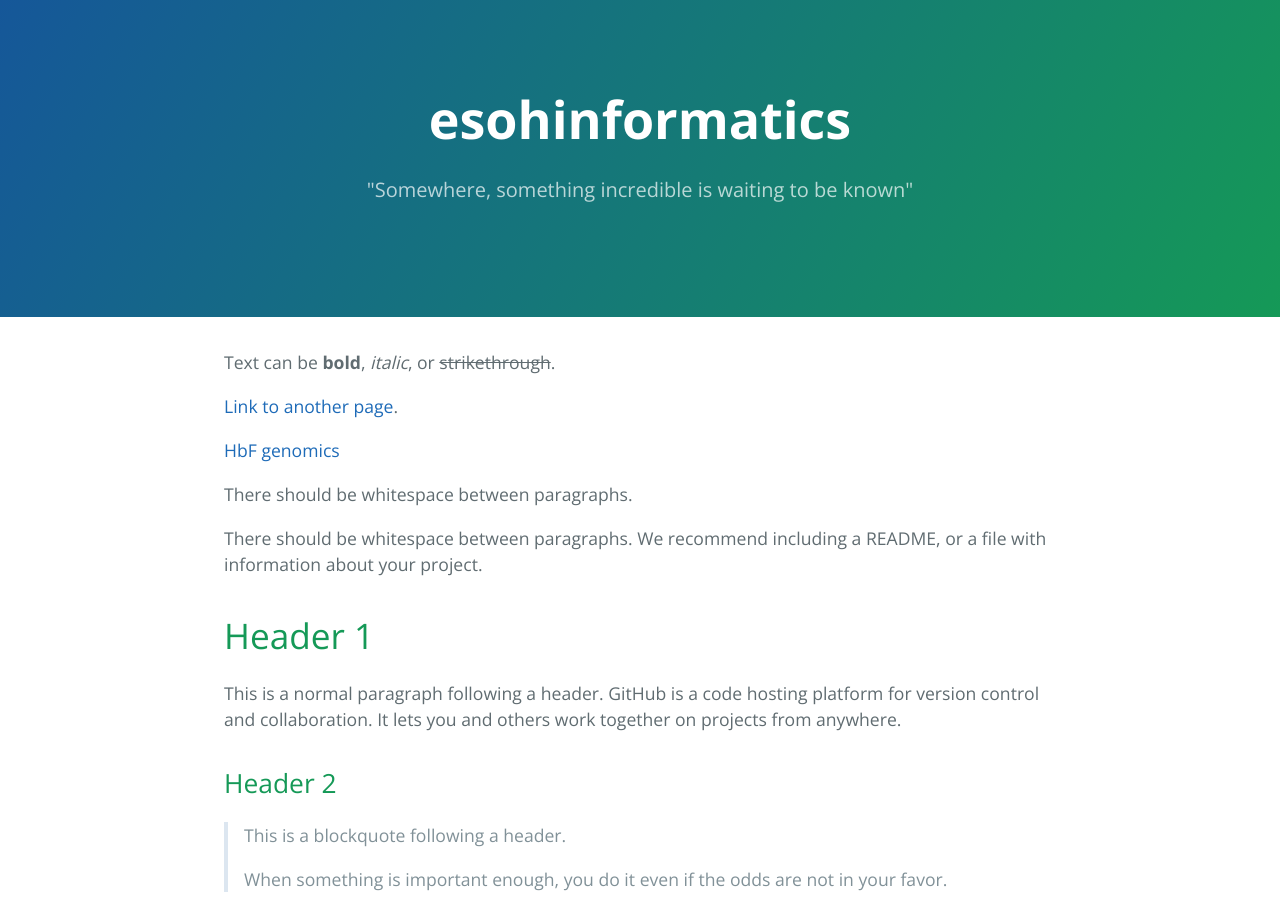
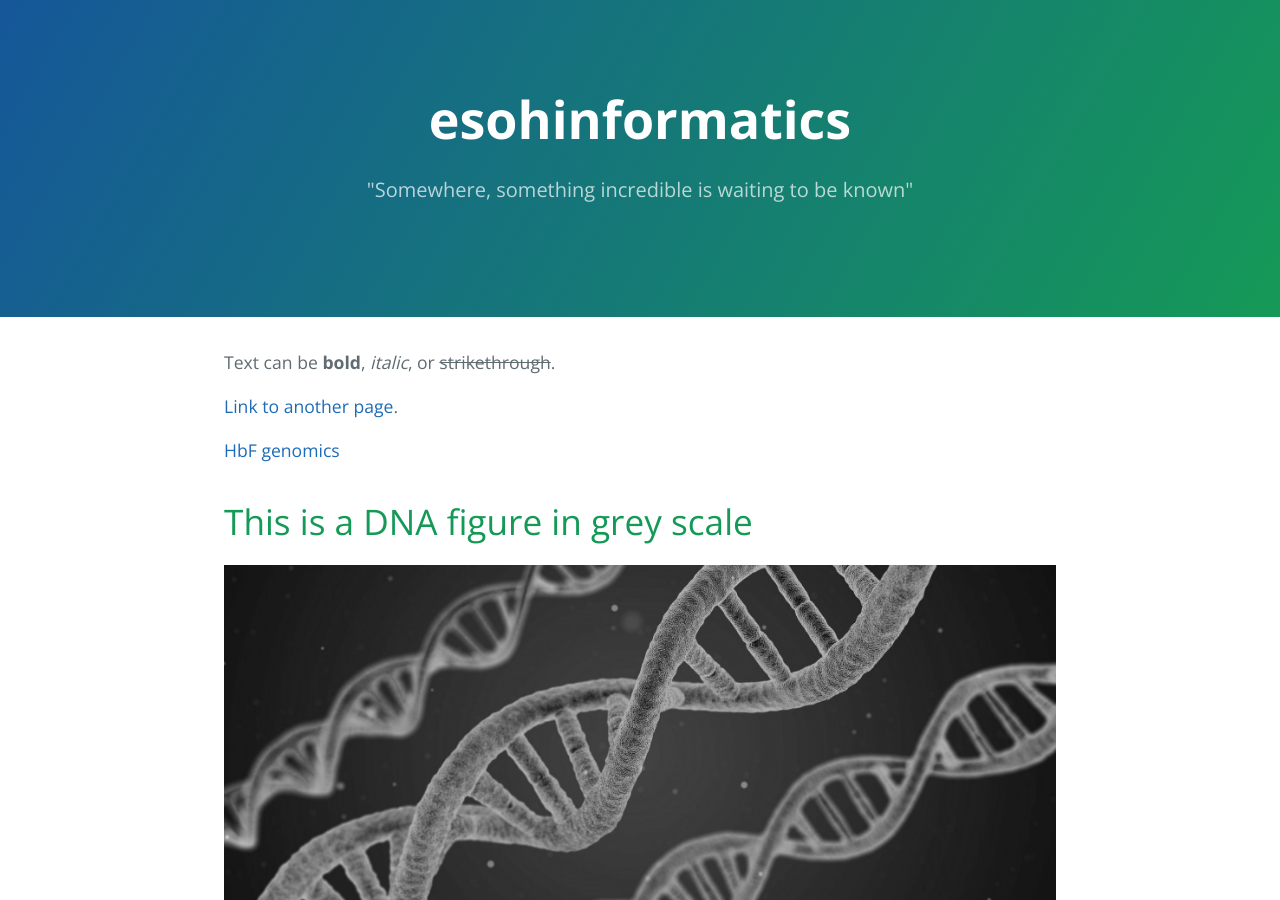
Before and after one commit to esohkevin/esohkevin.github.io, a Jekyll site: the page built from docs/index.md, in a window 1280 px wide and 900 px high. Built offline with Jekyll 4.4.1, drawn with Linux system fonts in a browser that asks for light colours.

Commit message:
add uploads

```diff
--- a/docs/index.md
+++ b/docs/index.md
@@ -8,6 +8,9 @@ Text can be **bold**, _italic_, or ~~strikethrough~~.
 
 [HbF genomics](./hbfgwascodebook.html)
 
+# This is a DNA figure in grey scale
+
+![](uploads/dna_greyscale.png)
 
 There should be whitespace between paragraphs.
 
```
Also changed, not shown: docs/uploads/dna-day.jpg (added), docs/uploads/dna-g9aa0af2d6_1920.jpg (added), docs/uploads/dna_greyscale.png (added), docs/uploads/dna_greyscale_clear.png (added).
